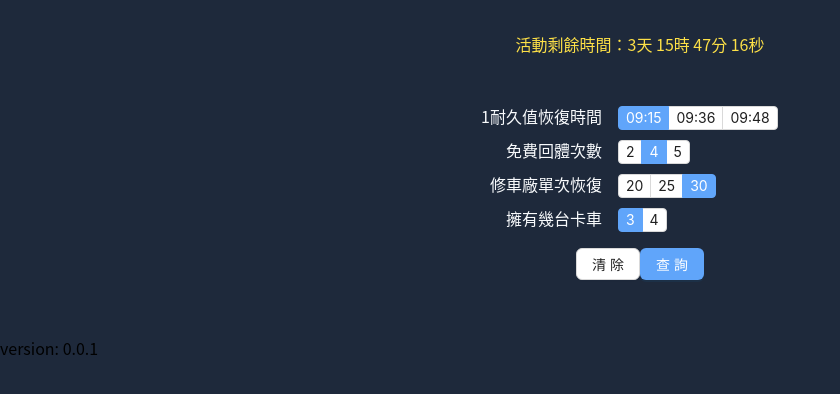
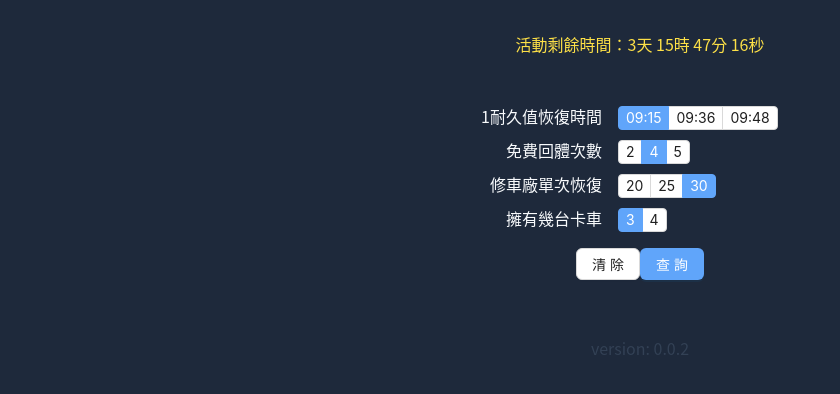
Before and after one commit to Kathryn-Luo/last-fortress-count, a React (Create React App) app: page / in a window 1280 px wide. Shown: the top 394 px of the page, without its empty margins (0-840 px from the left). Built offline with nearby package versions, Linux system fonts and the light colour scheme.

Commit message:
feat: 細節調整

```diff
--- a/public/index.html
+++ b/public/index.html
@@ -24,6 +24,7 @@
       work correctly both with client-side routing and a non-root public URL.
       Learn how to configure a non-root public URL by running `npm run build`.
     -->
+    <title>Last Fortress 七號堡壘 - 倖存者手冊計算</title>
     <!-- Google tag (gtag.js) -->
     <script async src="https://www.googletagmanager.com/gtag/js?id=G-MQTLW6Z7W7"></script>
     <script>
--- a/src/App.tsx
+++ b/src/App.tsx
@@ -61,7 +61,7 @@ function App() {
         <br />
         {result && <Result endTime={endTime} result={result} />}
       </div>
-      <p>version: 0.0.1</p>
+      <p className='text-center text-slate-700'>version: 0.0.2</p>
     </div>
   );
 }
@@ -121,11 +121,9 @@ function Result ({
     recoverChances,
     recoverPreTimes,
   } = result
-  console.log(result)
   const remainingSeconds = Math.floor((Date.parse(endTime) - Date.now()) / 1000); // 剩餘秒數
   const remainingDays = Math.floor((remainingSeconds + 60 * 60 ) / 24 / 60 / 60) // 剩餘天數
   const remainingMz = remainingDays * 5
-  console.log(remainingSeconds, recoverSeconds)
   const recoverPreCar = Math.floor(remainingSeconds / recoverSeconds) // 每一車可恢復耐久值
   const recoverDurability = recoverPreCar * carNumber + remainingDays * recoverChances * recoverPreTimes // 總共恢復耐久值
   const books = Math.floor((recoverDurability - remainingMz * 20) / 5) * 10 + remainingMz * 100
@@ -139,6 +137,8 @@ function Result ({
 
   return (
     <div className='bg-slate-200/[.42] rounded-lg p-5 [&>p]:m-0'>
+      <p className='font-bold text-yellow-300'>！！不計算當日變異喪屍、卡車維修次數，僅列入當日恢復體力！！</p>
+      <br />
       <p>活動剩餘時間：{days}天 {hours}時 {minutes}分 {seconds}秒</p>
       <p>每車可恢復體力：{recoverPreCar}</p>
       <p>總共可獲得情報手冊：{books}本</p>
```
Also changed, not shown: 1 other file (tests, documents, lock files or other folders).
